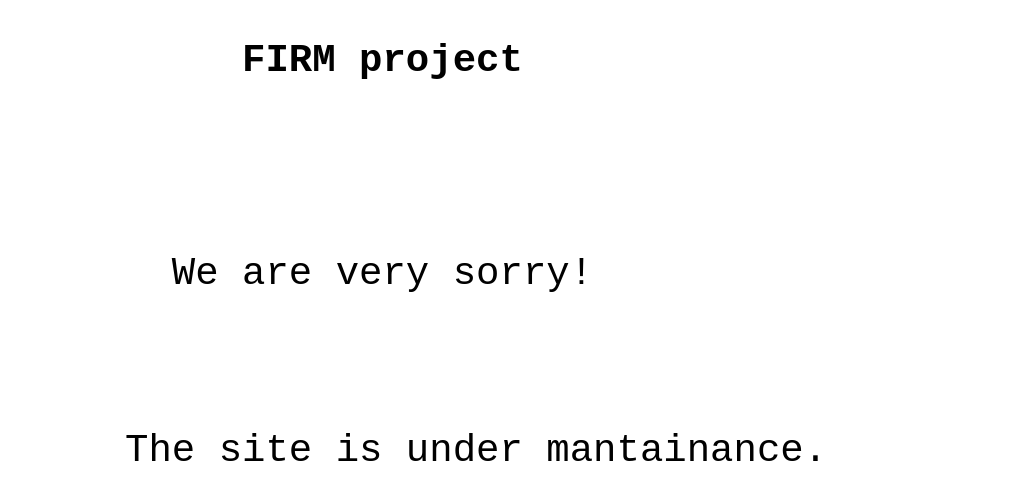
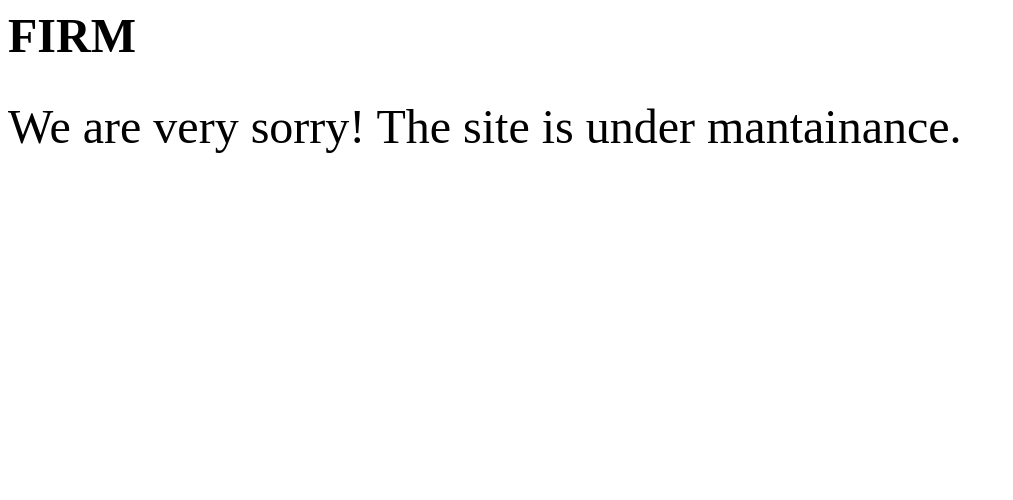
Before and after one commit to FIRMproject/firmproject.github.io, a plain HTML site: page index.html in a window 1280 px wide. Shown: the whole page, without its empty margins (0-1013 px from the left). Drawn offline with Linux system fonts and the light colour scheme.

Commit message:
Updated index.html

```diff
--- a/index.html
+++ b/index.html
@@ -4,11 +4,10 @@
     <title> FIRM project </title>
   </head>
   <body>
-    <font size="20"><b><pre>          FIRM project          </pre></b></font>
+    <font size="20"><b> FIRM </b></font>
     <br>
     <br>
-    <br><font size='14'><pre>       We are very sorry!       </pre></font>
-    <br>
-    <font size='14'><pre>     The site is under mantainance.     </pre></font>
+    <br><font size='11'> We are very sorry! </font>
+    <font size='11'> The site is under mantainance. </font>
   </body>
 </html>
```
